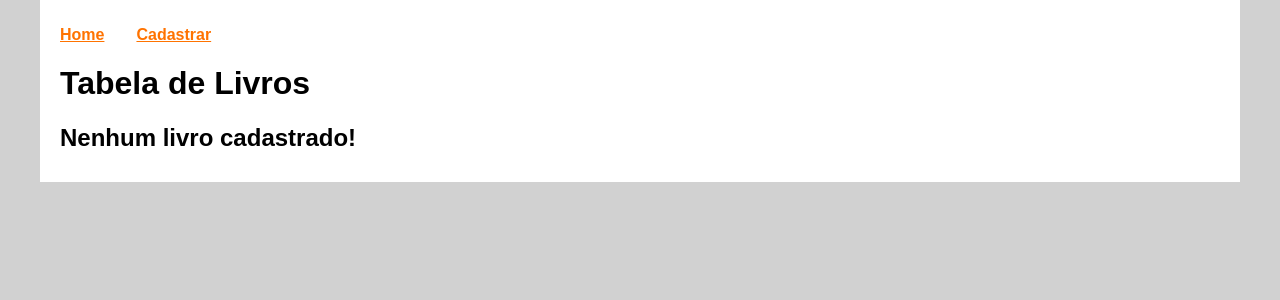
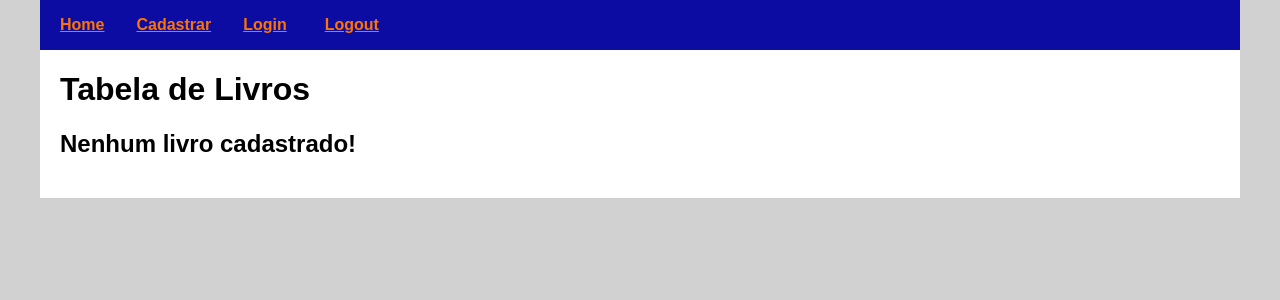
Before and after one commit to moraisalysson/react-crud-maujor, a React (Create React App) app: page / in a window 1280 px wide. Shown: the top 300 px of the page. Built offline with nearby package versions, Linux system fonts and the light colour scheme.

Commit message:
capitulo 11 - ajustes iniciais

```diff
--- a/src/App.js
+++ b/src/App.js
@@ -1,5 +1,5 @@
 import { Component, React } from 'react';
-import Menu from "./components/Menu";
+import Header from "./components/Header";
 import TabelaLivros from "./components/TabelaLivros";
 import NotFound from "./components/NotFound";
 import { Route, BrowserRouter as Router, Routes} from 'react-router-dom';
@@ -56,7 +56,7 @@ class App extends Component {
     return (
       <Router>
         <div className='App'>
-          <Menu />
+          <Header />
           <Routes>
             <Route index element={<TabelaLivros livros={this.state.livros} removerLivro={this.removerLivro}/>} />
             <Route path="*" element={<NotFound />} />
--- /dev/null
+++ b/src/components/Header.js
@@ -0,0 +1,22 @@
+import React from "react";
+import { Link } from "react-router-dom";
+
+const Header = () => {
+    return (
+        <nav className="menu">
+            <ul>
+                <li><Link to="/">Home</Link></li>
+                <li><Link to="/cadastrar">Cadastrar</Link></li>
+                <li><Link to="/login">Login</Link></li>
+                <li>
+                    <button
+                        className="btnLink"
+                        onClick={(event) => {}}
+                        >Logout
+                    </button>
+                </li>
+            </ul>
+        </nav>
+    )
+}
+export default Header;
--- a/src/components/Menu.js
+++ /dev/null
@@ -1,14 +0,0 @@
-import React from "react";
-import { Link } from "react-router-dom";
-
-const Menu = () => {
-    return (
-        <nav className="menu">
-            <ul>
-                <li><Link to="/">Home</Link></li>
-                <li><Link to="/cadastrar">Cadastrar</Link></li>
-            </ul>
-        </nav>
-    )
-}
-export default Menu;
--- a/src/index.css
+++ b/src/index.css
@@ -13,13 +13,14 @@ body {
 }
 #tudo {
   background: #fff;
-  padding: 10px 20px;
+  padding: 0 20px 20px 20px;
   width: 100%;
   max-width: 1200px;
   margin: 0 auto;
 }
 .menu ul {
-  padding: 0;
+  padding: 0 0 0 20px;
+  margin: 0;
 }
 .menu li {
   list-style: none;
@@ -38,7 +39,25 @@ a:hover {
   color: #f3974c;
   text-decoration: none;
 }
-
+.menu {
+  width: calc(100% + 40px);
+  margin-left: -20px;
+  background: #0c0ca2;
+  line-height: 50px;
+}
+.btnLink {
+  cursor: pointer;
+  font-size: 16px;
+  font-weight: bold;
+  background: transparent;
+  color: #ff7300;
+  border: none;
+  text-decoration: underline;
+}
+.btnLink:hover {
+  color: #f3974c;
+  text-decoration: none;
+}
 .tabela {
   border-collapse: collapse;
   border: 1px solid #ccc;
```
